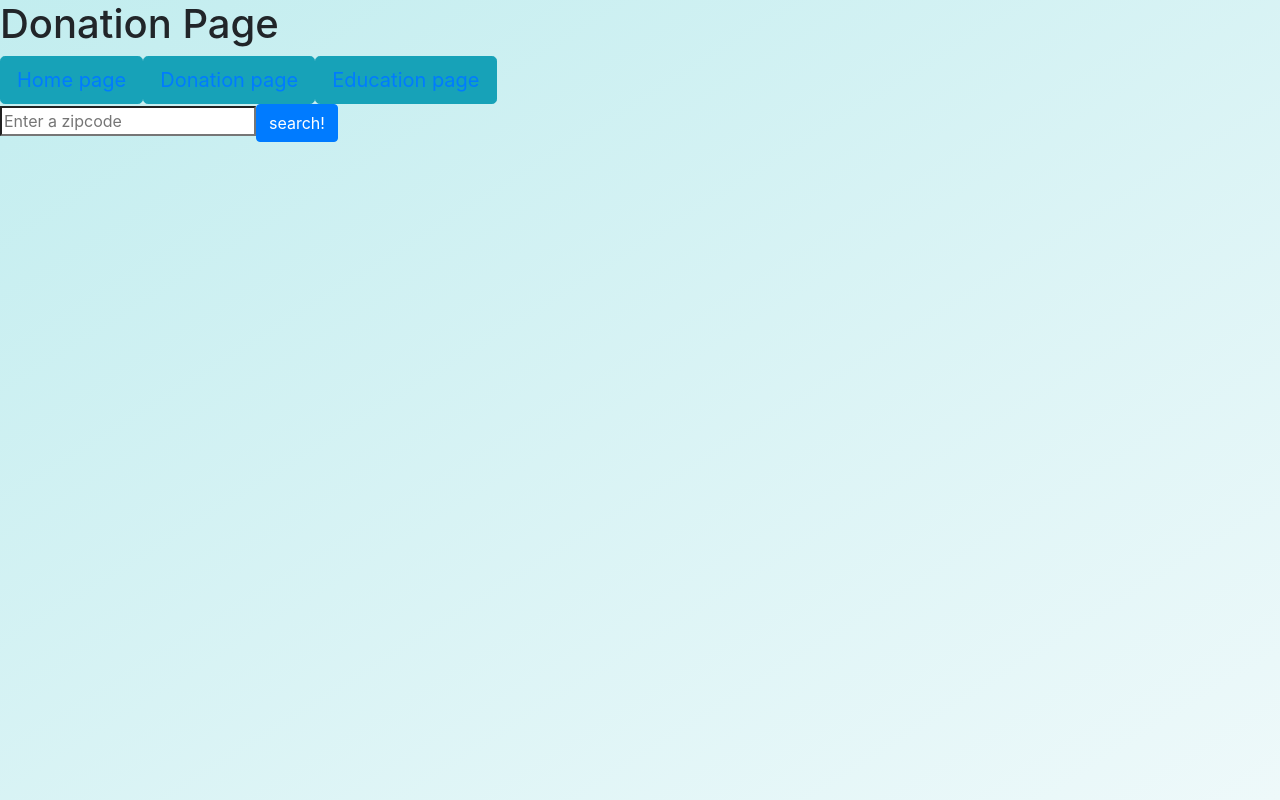
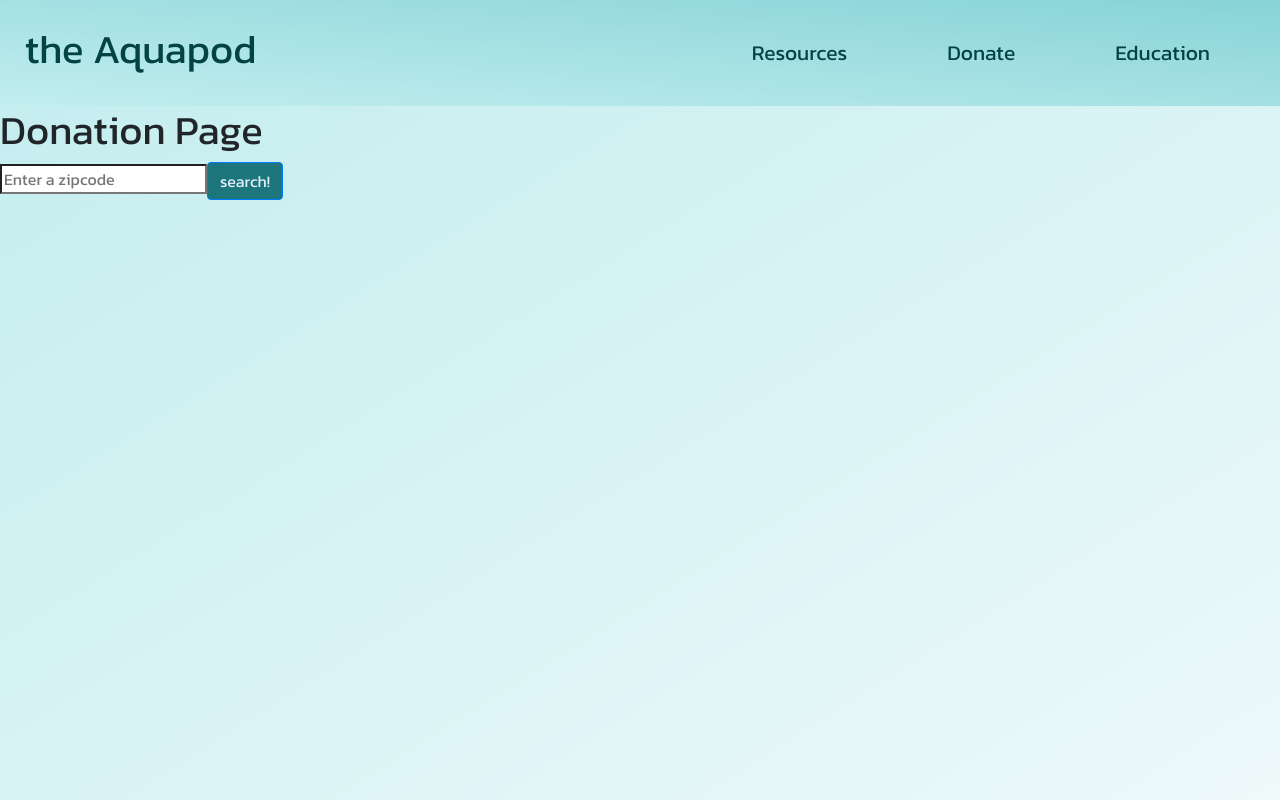
Before and after one commit to UW-INFO442-AU23/Team-Aquanauts, a React (Create React App) app: page /donations in a window 1280 px wide. Built offline with nearby package versions, Linux system fonts and the light colour scheme.

Commit message:
add nav bar, edit some styling

```diff
--- a/src/components/App.js
+++ b/src/components/App.js
@@ -1,12 +1,22 @@
-import React from 'react';
-import { Routes, Route, Navigate} from 'react-router-dom'
+import React, { Component } from 'react';
+import {
+  Routes,
+  Route,
+  Navigate,
+  BrowserRouter as Router,
+  Link,
+  useParams, NavLink
+} from 'react-router-dom'
 import HomePage from './homeComp/HomePage.js';
 import ResourcePage from './resourcesComp/ResourcePage.js';
 import DonationPage from './donationsComp/DonationPage.js';
 import EducationPage from './educationComp/EducationPage.js';
+import { render } from '@testing-library/react';
 
-export function App(props) {
+class App extends Component {
+  render() {
     return (
+      <Router>
           <Routes>
             <Route path="home" element={<HomePage />} />
             <Route path="resources" element={<ResourcePage />} />
@@ -14,5 +24,11 @@ export function App(props) {
             <Route path="education" element={<EducationPage />} />
             <Route path='*' element={<Navigate to='/home' />} />
           </Routes>
-  )
+      </Router>
+
+    );
   }
+
+}
+
+export default App;
--- /dev/null
+++ b/src/components/NavBar.js
@@ -0,0 +1,25 @@
+import React from 'react';
+import {
+  BrowserRouter as Router,
+  Link,
+  NavLink
+} from 'react-router-dom'
+
+export default function NavBar(props) {
+      return (
+          <div className="top-nav">
+            <div className="nav-container">
+              <div className="title-bar">
+                <Link to="home"><h1>the Aquapod</h1></Link>
+              </div>
+              <div className="nav-bar">
+                <div className="nav-links">
+                  <NavLink to="/resources">Resources</NavLink>
+                  <NavLink to="/donations">Donate</NavLink>
+                  <NavLink to="/education">Education</NavLink>
+                </div>
+              </div>
+            </div>
+          </div>
+      );
+  }
--- a/src/components/donationsComp/DonationPage.js
+++ b/src/components/donationsComp/DonationPage.js
@@ -1,16 +1,16 @@
 import React from 'react';
 import {NavLink} from 'react-router-dom';
 import SearchBar from '../SearchBar.js';
+import NavBar from '../NavBar.js';
 
 export default function DonationPage(props) {
   return (
     <div className="background-page">
+      <NavBar />
       <header>
         <h1>Donation Page</h1>
         <nav>
-          <button type="button" className="btn btn-info btn-lg"><NavLink to='/home'>Home page</NavLink></button>
-          <button type="button" className="btn btn-info btn-lg"><NavLink to='/donations'>Donation page</NavLink></button>
-          <button type="button" className="btn btn-info btn-lg"><NavLink to='/education'>Education page</NavLink></button>
+
         </nav>
       </header>
       <main>
--- a/src/components/educationComp/EducationPage.js
+++ b/src/components/educationComp/EducationPage.js
@@ -1,17 +1,17 @@
 import React from 'react';
 import {NavLink} from 'react-router-dom'
 import '../../index.css'
+import NavBar from '../NavBar.js';
 
 export default function EducationPage(props) {
   return (
     <div className="background-page">
+      <NavBar />
       <header>
         <h1>Education Page</h1>
       </header>
       <main>
-        <button type="button" className="btn btn-info btn-lg"><NavLink to='/home'>Home page</NavLink></button>
-        <button type="button" className="btn btn-info btn-lg"><NavLink to='/resources'>Resources page</NavLink></button>
-        <button type="button" className="btn btn-info btn-lg"><NavLink to='/donations'>Donation page</NavLink></button>
+
       </main>
     </div>
   )
--- a/src/components/homeComp/HomePage.js
+++ b/src/components/homeComp/HomePage.js
@@ -1,19 +1,24 @@
 import React from 'react';
-import {NavLink} from 'react-router-dom';
+import { NavLink, Link } from 'react-router-dom'
+import '../../index.css'
 
 export default function HomePage(props) {
+
   return (
     <div className="background-onboard">
       <header>
-        <h1>Aquanauts Homescreen</h1>
+        <h1 className="header">the Aquapod</h1>
       </header>
       <main>
-        <h2>What kind of Aquanaut are you?</h2>
-        <div className="d-flex flex-column w-25 mx-auto">
-          <button type="button" className="btn btn-info btn-lg mb-5 mt-5 nav-link"><NavLink to='/resources'>Resource page</NavLink></button>
-          <button type="button" className="btn btn-info btn-lg mb-5 nav-link"><NavLink to='/donations'>Donation page</NavLink></button>
-          <button type="button" className="btn btn-info btn-lg mb-5 nav-link"><NavLink to='/education'>Education page</NavLink></button>
+        <h2 className="sub-header">What kind of Aquanaut are you?</h2>
+        <div className="button-links">
+          <div className="d-flex flex-column w-25 mx-auto">
+            <Link to='/resources' className="btn btn-info btn-lg mb-5 mt-5 nav-link">Resource page</Link>
+            <Link to='/donations' className="btn btn-info btn-lg mb-5 nav-link">Donation page</Link>
+            <Link to='/education' className="btn btn-info btn-lg mb-5 nav-link">Education page</Link>
+          </div>
         </div>
+
       </main>
     </div>
   )
--- a/src/components/resourcesComp/ResourcePage.js
+++ b/src/components/resourcesComp/ResourcePage.js
@@ -2,16 +2,16 @@ import React from 'react';
 import {NavLink} from 'react-router-dom';
 import SearchBar from '../SearchBar.js';
 import '../../index.css'
+import NavBar from '../NavBar.js';
 
 export default function ResourcePage(props) {
   return (
     <div className="background-page">
+      <NavBar />
       <header>
         <h1>Resource Page</h1>
         <nav>
-          <button type="button" className="btn btn-info btn-lg"><NavLink to='/home'>Home page</NavLink></button>
-          <button type="button" className="btn btn-info btn-lg"><NavLink to='/donations'>Donation page</NavLink></button>
-          <button type="button" className="btn btn-info btn-lg"><NavLink to='/education'>Education page</NavLink></button>
+
         </nav>
       </header>
       <main>
--- a/src/index.css
+++ b/src/index.css
@@ -1,7 +1,13 @@
+@import url('https://fonts.googleapis.com/css?family=Kanit');
+
+* {
+    font-family: 'Kanit';
+}
+
 .nav-link {
-    color: blue;
     text-decoration: none;
     font-weight: bold;
+    margin-right: 15px;
 }
 
 .background-onboard {
@@ -13,3 +19,62 @@
     background-image: linear-gradient(to bottom right, rgba(194,237,239), rgba(238,249,250));
     height: 100vh;
 }
+
+.top-nav {
+    background-image: linear-gradient(to bottom left, rgba(135,211,215), rgba(194,238,239));
+    justify-content: space-between;
+    align-items: center;
+}
+
+.top-nav a, .header, .sub-header {
+    color: rgba(2,67,67);
+}
+
+.nav-container {
+    display: flex;
+    justify-content: space-between;
+    align-items: center;
+    padding: 20px;
+}
+
+.nav-links a {
+    padding-left: 50px;
+    padding-right: 50px;
+    font-size: 21px;
+}
+
+.nav-links a:hover {
+    color: rgba(17,124,131);
+    background-color: rgba(213,242,244);
+    padding-bottom: 38px;
+    padding-top: 15px;
+    border-top-left-radius: 10px;
+    border-top-right-radius: 10px;
+}
+
+.title-bar {
+    padding: 5px;
+}
+
+.header {
+    padding: 25px;
+}
+
+.sub-header {
+    text-align: center;
+}
+
+.button-links .btn {
+    background-color: rgba(29,118,123);
+    color: rgba(231,242,253);
+    padding: 15px 20px;
+}
+
+.button-links a {
+    color: rgba(231,242,253);
+}
+
+#apply-search {
+    background-color: rgba(29,118,123);
+    color: rgba(231,242,253);
+}
```
Also changed, not shown: src/index.js (+2 -6 lines). Lines whose indentation alone changed are shown as unchanged.
